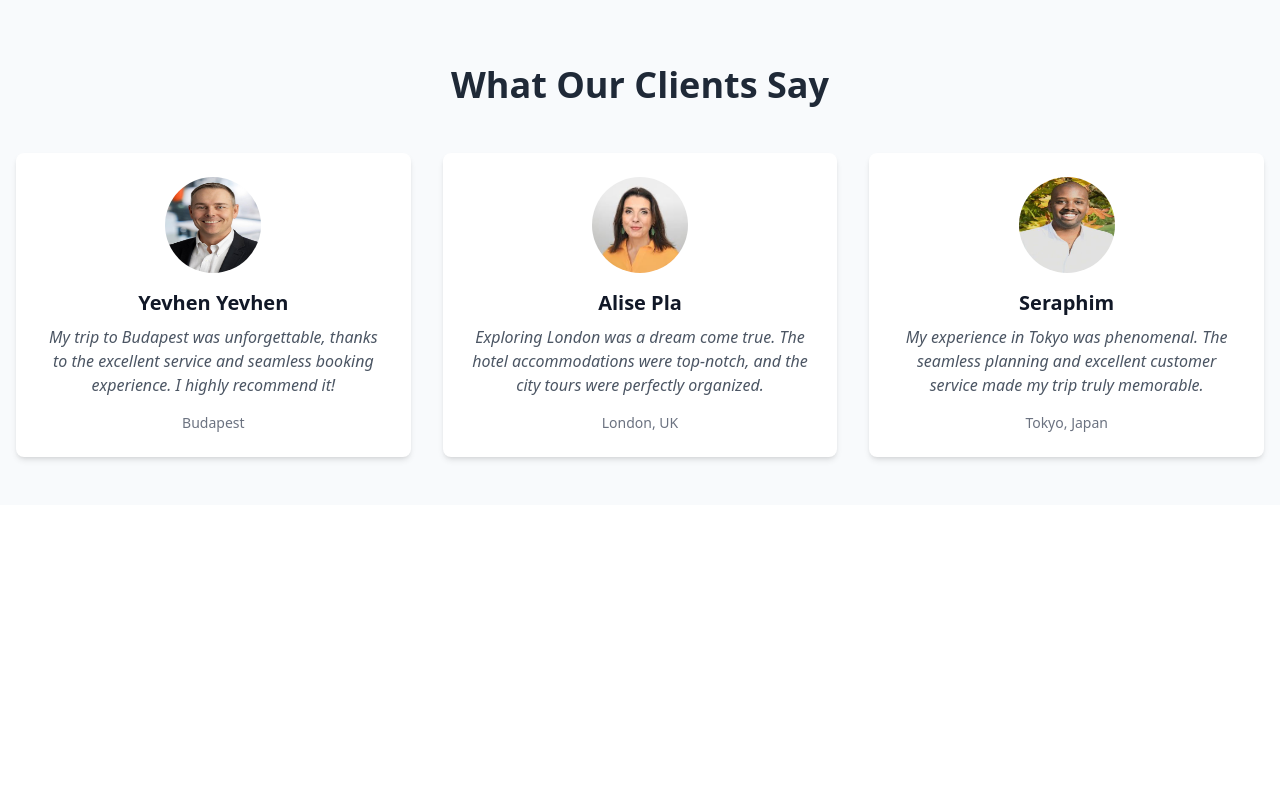
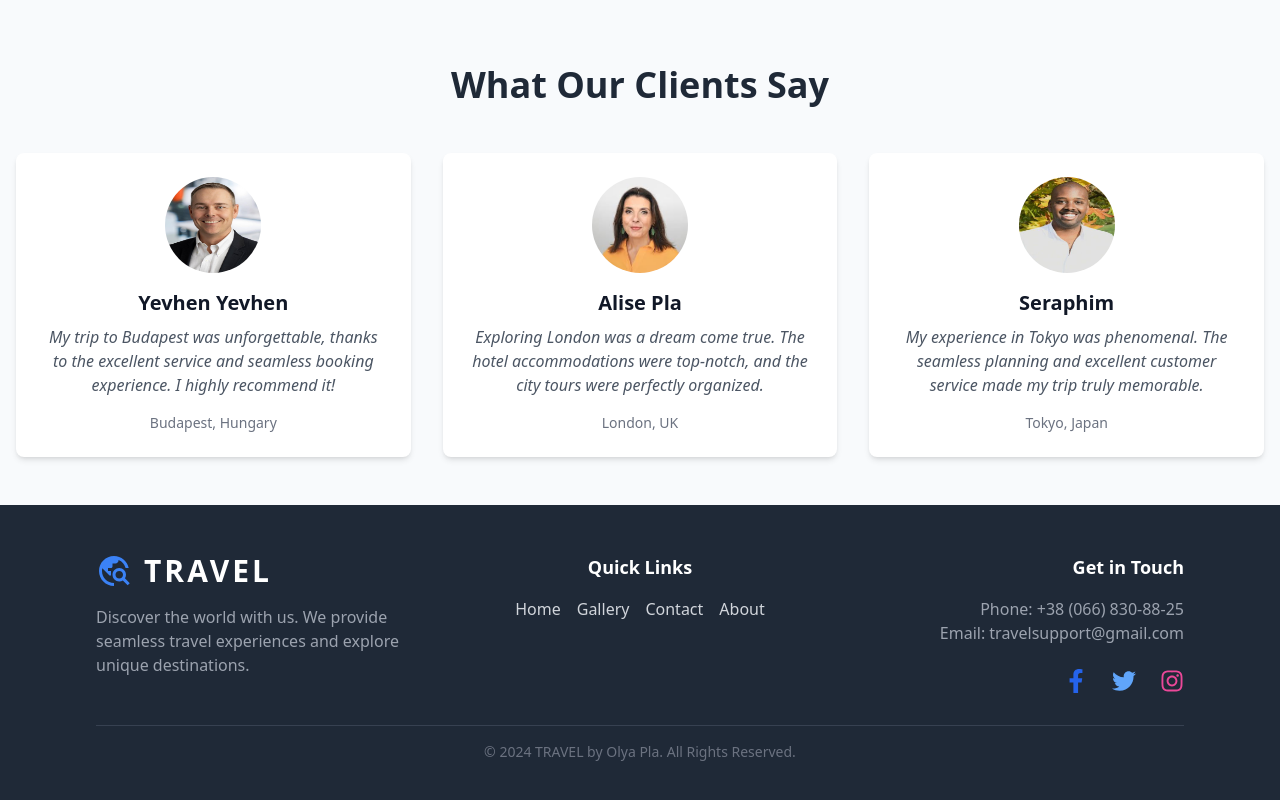
Before and after one commit to xellga-olga/travel, a React (Vite) app: page / in a window 1280 px wide. Shown: the part 2349-3149 px from the top of the page. Before the commit the page ends 2854 px from the top, so only its background shows below. Built offline with nearby package versions, Linux system fonts and the light colour scheme.

Commit message:
Added footer with quick links and social media

```diff
--- a/src/App.jsx
+++ b/src/App.jsx
@@ -1,6 +1,7 @@
 import { BrowserRouter, Route, Routes } from "react-router-dom";
 import Home from "./pages/Home";
 import Navbar from "./component/Navbar";
+import Footer from "./component/Footer";
 
 function App() {
   return (
@@ -9,6 +10,7 @@ function App() {
       <Routes>
         <Route path="/" element={<Home />} />
       </Routes>
+    <Footer />
     </BrowserRouter>
   );
 }
--- a/src/component/Clients.jsx
+++ b/src/component/Clients.jsx
@@ -3,7 +3,7 @@ const testimonials = [
     name: "Yevhen Yevhen",
     image: "/public/images/testimonial1.jpg",
     text: "My trip to Budapest was unforgettable, thanks to the excellent service and seamless booking experience. I highly recommend it!",
-    location: "Budapest",
+    location: "Budapest, Hungary",
   },
   {
     name: "Alise Pla",
--- /dev/null
+++ b/src/component/Footer.jsx
@@ -0,0 +1,69 @@
+import { FaFacebookF, FaTwitter, FaInstagram } from 'react-icons/fa';
+import { MdOutlineTravelExplore } from 'react-icons/md';
+import { Link } from "react-router-dom";
+
+const Footer = () => {
+  return (
+    <footer className="bg-gray-800 text-gray-300 py-12">
+      <div className="container mx-auto px-6 lg:px-24">
+        <div className="grid grid-cols-1 md:grid-cols-3 gap-12">
+
+          {/* Logo and Description */}
+          <div className="text-center md:text-left">
+            <div className="flex items-center justify-center md:justify-start space-x-3 mb-4">
+              <MdOutlineTravelExplore className="text-4xl text-blue-500" />
+              <h3 className="text-3xl font-bold text-white tracking-widest">TRAVEL</h3>
+            </div>
+            <p className="text-gray-400">
+              Discover the world with us. We provide seamless travel experiences and explore unique destinations.
+            </p>
+          </div>
+
+          {/* Quick Links */}
+          <div className="flex flex-col md:items-center text-center md:text-left">
+            <p className="text-lg font-semibold text-white mb-4">Quick Links</p>
+            <div className="flex flex-wrap justify-center md:justify-start gap-4">
+              <Link to="/" className="hover:text-white transition duration-300">
+                Home
+              </Link>
+              <Link to="/gallery" className="hover:text-white transition duration-300">
+                Gallery
+              </Link>
+              <Link to="/contact" className="hover:text-white transition duration-300">
+                Contact
+              </Link>
+              <Link to="/about" className="hover:text-white transition duration-300">
+                About
+              </Link>
+            </div>
+          </div>
+
+          {/* Contact Info and Social Media */}
+          <div className="flex flex-col items-center md:items-end text-center md:text-right">
+            <p className="text-lg font-semibold text-white mb-4">Get in Touch</p>
+            <p className="text-gray-400">Phone: +38 (066) 830-88-25</p>
+            <p className="text-gray-400">Email: travelsupport@gmail.com</p>
+            <div className="flex space-x-6 mt-6">
+              <a href="https://www.facebook.com/" className="text-blue-600 hover:text-white transition duration-300">
+                <FaFacebookF size={24} />
+              </a>
+              <a href="https://x.com/" className="text-blue-400 hover:text-white transition duration-300">
+                <FaTwitter size={24} />
+              </a>
+              <a href="https://www.instagram.com/" className="text-pink-500 hover:text-white transition duration-300">
+                <FaInstagram size={24} />
+              </a>
+            </div>
+          </div>
+
+        </div>
+
+        <div className="mt-8 border-t border-gray-700 pt-4 text-center">
+          <p className="text-gray-500 text-sm">© 2024 TRAVEL by Olya Pla. All Rights Reserved.</p>
+        </div>
+      </div>
+    </footer>
+  );
+};
+
+export default Footer;
```
